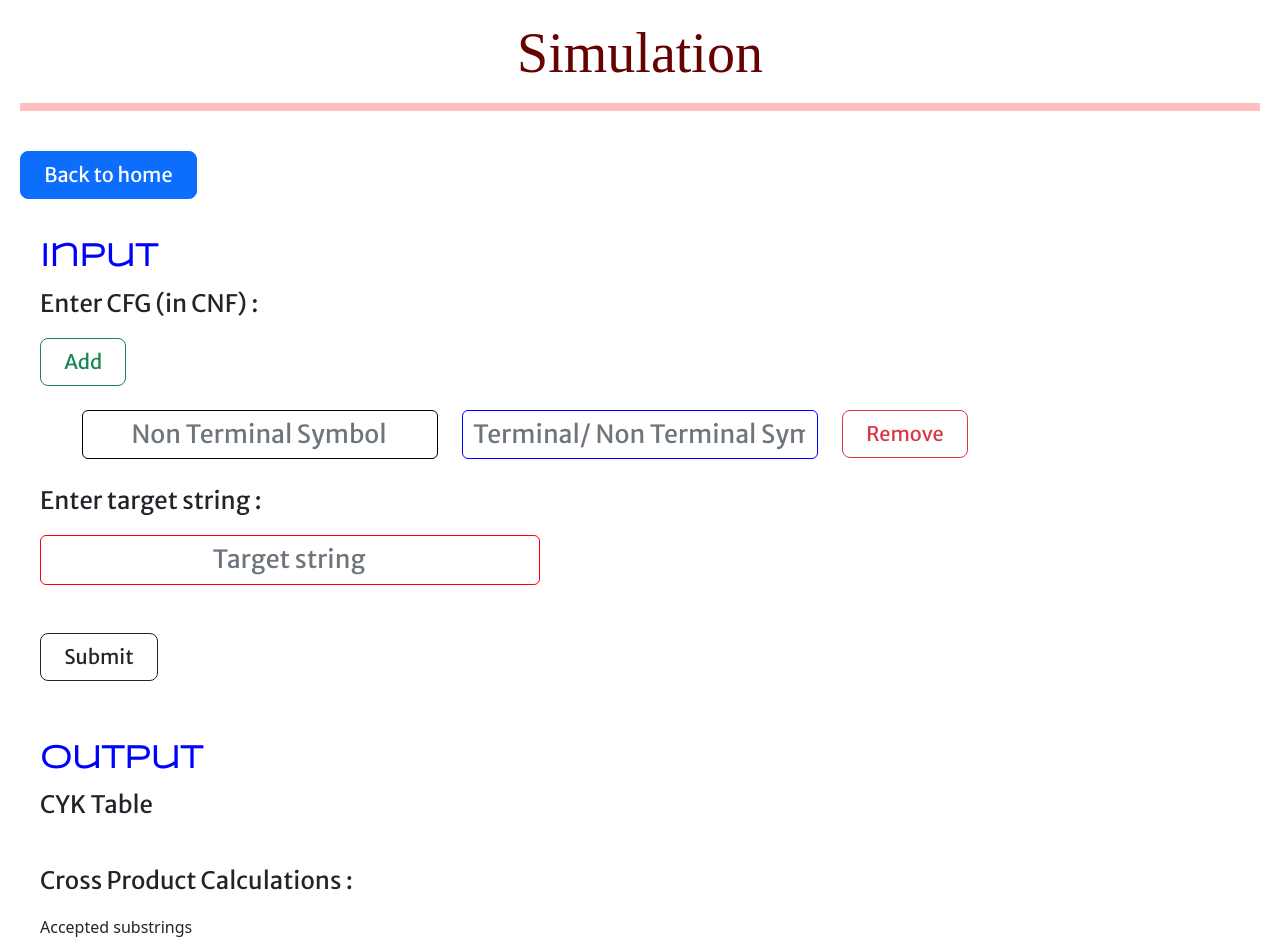
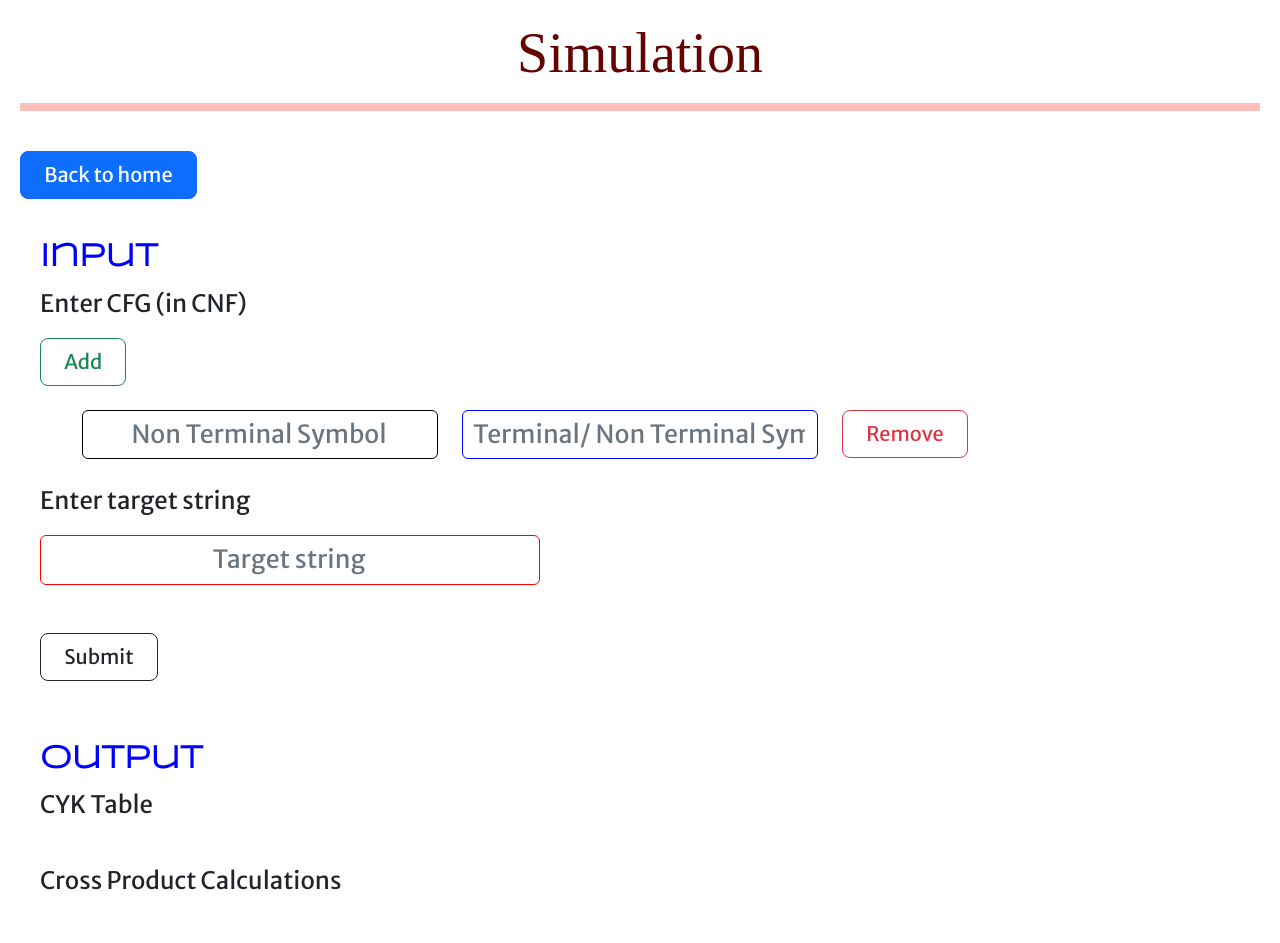
Before and after one commit to arunimabarik75/CYK-Algorithm-Simulation, a React (Create React App) app: page /example in a window 1280 px wide. Shown: the top 943 px of the page. Built offline with nearby package versions, Linux system fonts and the light colour scheme; a web font is replaced by a local one.

Commit message:
front end done

```diff
--- a/src/components/homepage.js
+++ b/src/components/homepage.js
@@ -26,6 +26,7 @@ export default function homepage() {
                   <tr><td colSpan='3'>
                   <NavLink to='/information'><Button variant='outline-danger' className='button-text' id='intro_page_know' size='lg'><span>&nbsp;&nbsp;Know More about the algorithm&nbsp;&nbsp;</span></Button></NavLink></td></tr>
                   <tr><br /></tr>
+
                   <tr><td colSpan='3'>
                   <NavLink to='/example'><Button variant='outline-success' className='button-text' id='intro_page_try' size='lg'><span>&nbsp;&nbsp;Try an example&nbsp;&nbsp;</span></Button></NavLink></td></tr>
                   <tr><br /></tr>
--- a/src/components/information.js
+++ b/src/components/information.js
@@ -28,6 +28,7 @@ export default function information() {
       <p>The string to be checked is w =ababa</p>
       <p>The length of string |w| = 5</p>
       <div className='table-image'></div>
+      <br />
       <p>S is present in the last cell so the string is valid.</p>
     </div>
   )
--- a/src/components/input.js
+++ b/src/components/input.js
@@ -51,8 +51,8 @@ function Input({dataHandler}){
     return (
         <div className='background'>
             <h2>Input</h2>
-            <p>Enter CFG (in CNF) :</p>
-            <Button variant='outline-success' className='button-text' size='lg' onClick={addProduction}>&nbsp;&nbsp;Add&nbsp;&nbsp;</Button>
+            <p>Enter CFG (in CNF)</p>
+            <Button variant='outline-success' className='button-text2' size='lg' onClick={addProduction}>&nbsp;&nbsp;Add&nbsp;&nbsp;</Button>
             <br />
             <br />
             {
@@ -67,7 +67,7 @@ function Input({dataHandler}){
                                     <Form.Control id={'2' + item.id}type='text' placeholder='Terminal/ Non Terminal Symbol' onChange={handleChange} className='second' value={item.value} required></Form.Control></Col>
 
                                 <Col>
-                                <Button id={item.id} variant='outline-danger' className='button-text' onClick={removeProduction}size = 'lg'>&nbsp;&nbsp;Remove&nbsp;&nbsp;</Button></Col>
+                                <Button id={item.id} variant='outline-danger' className='button-text2' onClick={removeProduction}size = 'lg'>&nbsp;&nbsp;Remove&nbsp;&nbsp;</Button></Col>
                             </Row>
                             <br />
                         </Container>
@@ -77,14 +77,14 @@ function Input({dataHandler}){
             }
             {/* <button onClick={addProduction}>Add one</button> */}
 
-            <p>Enter target string :</p>
+            <p>Enter target string</p>
             <Form.Control placeholder='Target string' className='string' id='target' onChange={handleTgtChange} value={target}></Form.Control>
 
             {/* <input type='text' placeholder='target string' id='target' onChange={handleTgtChange} value={target}></input> */}
 
             <br />
             <br />
-            <Button variant='outline-dark' size='lg' className='button-text' onClick={() => dataHandler(target, productions)}>&nbsp;&nbsp;Submit&nbsp;&nbsp;</Button>
+            <Button variant='outline-dark' size='lg' className='button-text2' onClick={() => dataHandler(target, productions)}>&nbsp;&nbsp;Submit&nbsp;&nbsp;</Button>
         </div>
     )
 }
--- a/src/components/output.js
+++ b/src/components/output.js
@@ -61,9 +61,11 @@ export default function Output(props) {
                 </tbody>
             </table>
             <br />
-            <p>Cross Product Calculations :</p>
-            <DetailedOutput table = {table} k= {k}></DetailedOutput>
-            <div>Accepted substrings</div>
+            <p>Cross Product Calculations</p>
+            <DetailedOutput table={table} k={k}></DetailedOutput>
+
+            <br />
+            <p>Accepted substrings</p>
             <ol>
                 {
                     substr.map((item, index) =>
--- a/src/components/style.css
+++ b/src/components/style.css
@@ -35,6 +35,10 @@
 }
 
 .button-text {
+    font-family: 'Merriweather Sans', sans-serif;
+}
+
+.button-text2 {
     font-family: 'Merriweather Sans', sans-serif;
 }
 
@@ -184,3 +188,8 @@ hr {
 #intro_page_know:hover:before{
     content: "Know More about the algorithm➡️";
 }
+
+ol {
+    font-family: 'Merriweather Sans', sans-serif;
+    font-size: 2em;
+}
```
Also changed, not shown: src/components/table.png.
